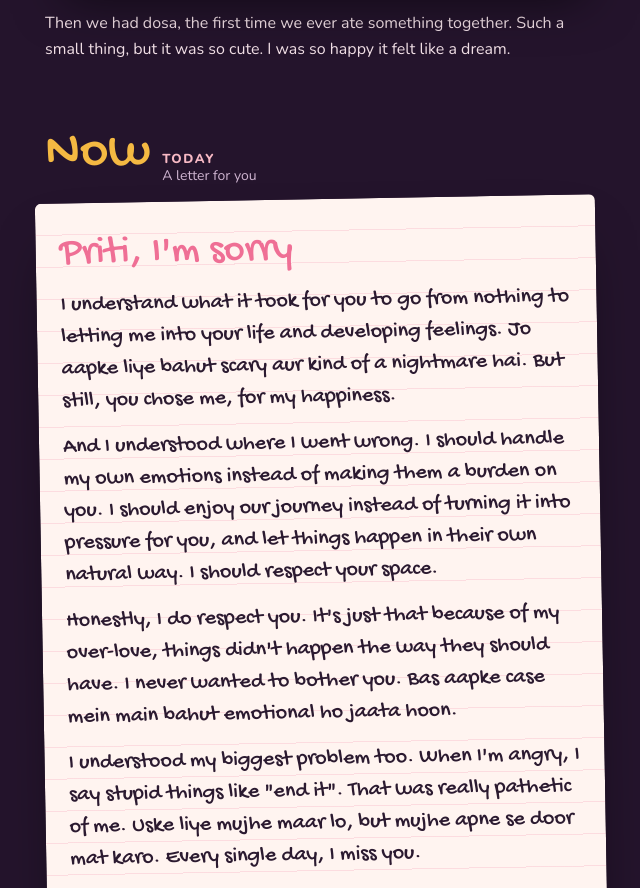
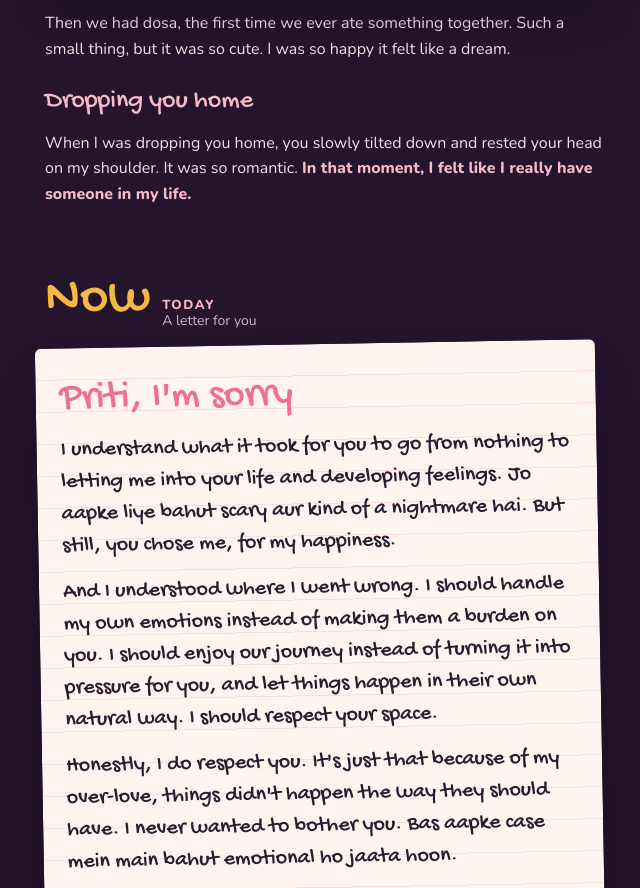
Before and after one commit to MaheshThakur-123/Good-Memories-, a plain HTML site: page index.html in a window 1280 px wide. Shown: the part 5146-6034 px from the top of the page, without its empty margins (315-955 px from the left). Drawn offline with nearby package versions, Linux system fonts and the light colour scheme.

Commit message:
Add files via upload

```diff
--- a/index.html
+++ b/index.html
@@ -820,6 +820,9 @@
       <span class="tap">tap for hearts</span>
     </div>
     <p>Then we had dosa, the first time we ever ate something together. Such a small thing, but it was so cute. I was so happy it felt like a dream.</p>
+
+    <h3>Dropping you home</h3>
+    <p>When I was dropping you home, you slowly tilted down and rested your head on my shoulder. It was so romantic. <em>In that moment, I felt like I really have someone in my life.</em></p>
   </section>
 
   <!-- Letter -->
```
